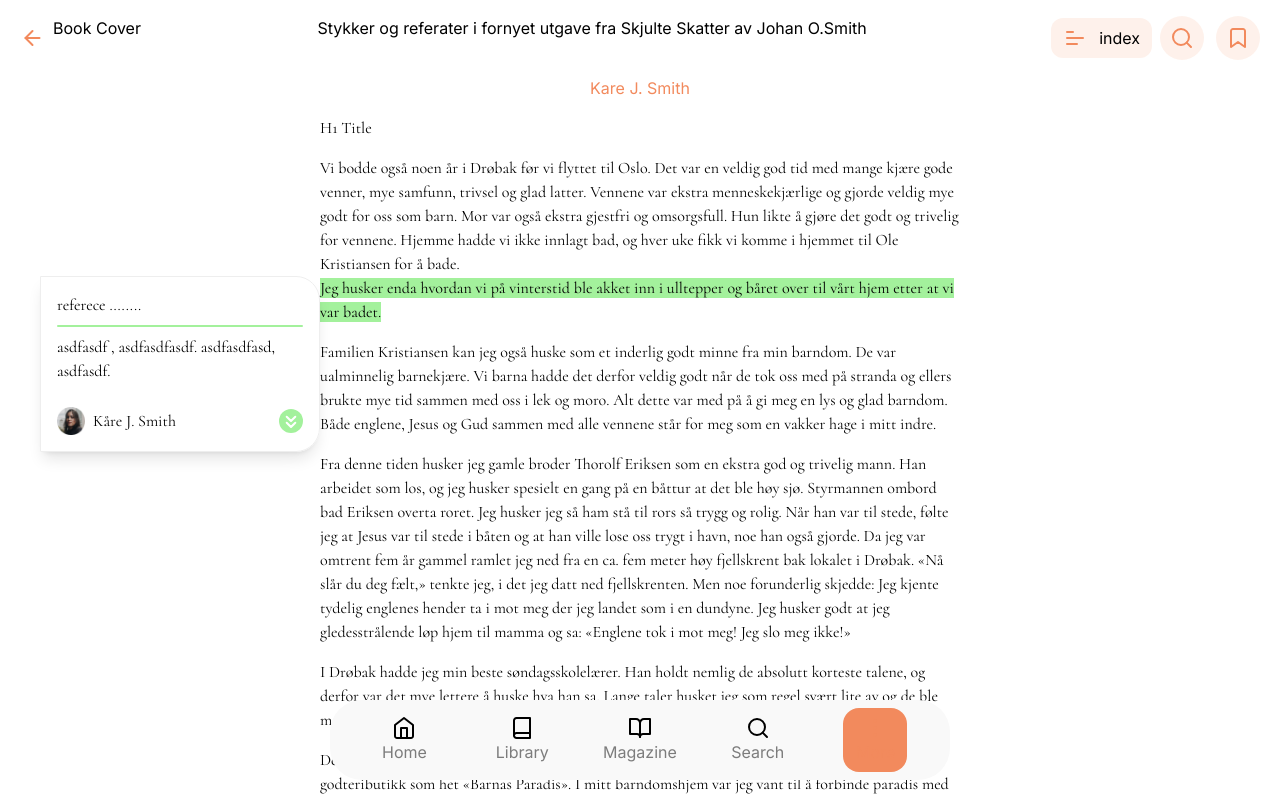
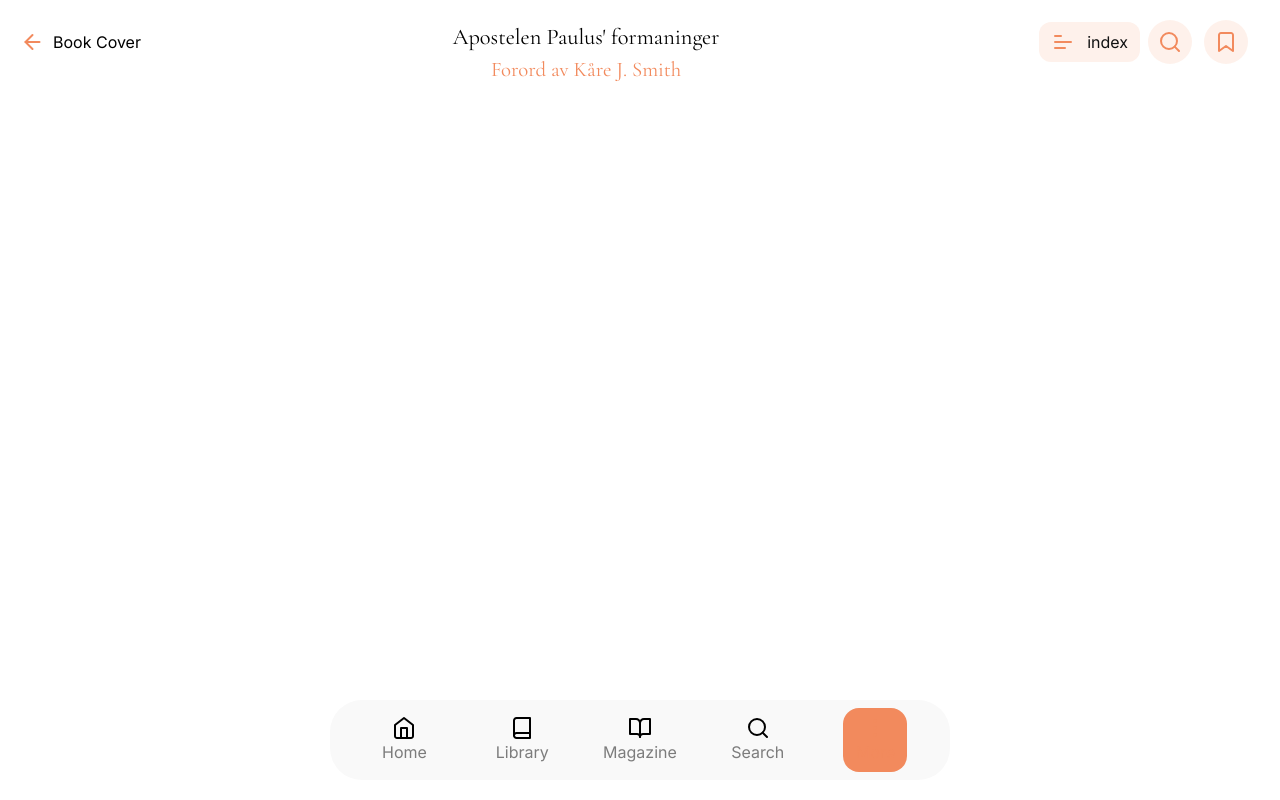
Before and after one commit to besiw/ssf-nextjs-app, a Next.js app: page /en/book in a window 1280 px wide. Built offline with nearby package versions, Linux system fonts and the light colour scheme; a web font is replaced by a local one.

Commit message:
书本标题BooksTitle

```diff
--- a/app/[locale]/book/page.tsx
+++ b/app/[locale]/book/page.tsx
@@ -3,12 +3,11 @@
 import MainTemplate from "@/components/MainTemplate";
 import BookContent from "./widgets/BookContent";
 import BooksTitle from "./widgets/BooksTitle";
-import BooksFilter from "@/components/book/BooksFilter";
 
 export default function Home() {
   return (
     <>
-      <MainTemplate
+      {/* <MainTemplate
         scroll
         TopSection={
           <BooksTitle
@@ -20,8 +19,11 @@ export default function Home() {
         LeftColumn={<div />}
         RightColumn={<div />}
         MainSection={<BookContent />}
+      /> */}
+      <BooksTitle
+        bookTitle={"Apostelen Paulus' formaninger "}
+        bookAuthor={"Forord av Kåre J. Smith"}
       />
-      {/* <BooksTitle bookTitle={"111"} bookAuthor={"2223"} /> */}
     </>
   );
 }
--- a/app/[locale]/book/widgets/BooksTitle.tsx
+++ b/app/[locale]/book/widgets/BooksTitle.tsx
@@ -4,12 +4,14 @@ import Image from "next/image";
 import arrowleft from "@/assets/svg/arrowleft-outline-PrimaryColor.svg";
 import chartbar from "@/assets/svg/chartbar-outline-PrimaryColor2.svg";
 import chartbar1 from "@/assets/svg/chartbar-outline-white.svg";
-import arrowdom from "@/assets/svg/chevrondown-outline-PrimaryColor.svg";
 import search from "@/assets/svg/search-light-bg-PrimaryColor.svg";
 import search2 from "@/assets/svg/search-dark-bg-PrimaryColor.svg";
 import bookmark from "@/assets/svg/bookmark-light-bg-round-PrimaryColor.svg";
 import bookmark2 from "@/assets/svg/bookmark-dark-bg-round-PrimaryColor.svg";
 import { useState } from "react";
+import ButtonFilter from "@/components/button/ButtonFilter";
+import ButtonTypeCircle from "@/components/button/ButtonTypeCircle";
+import { cormorant_Garamond } from "@/components/font";
 
 type BooksTitleProps = {
   bookTitle: string;
@@ -17,45 +19,32 @@ type BooksTitleProps = {
 };
 
 const BooksTitle: React.FC<BooksTitleProps> = ({ bookTitle, bookAuthor }) => {
-  const [onsumbit, setOnSumbit] = useState(true);
+  const [isActive, setIsActive] = useState(true);
   return (
     <>
-      <div className="flex justify-between px-5 py-4">
+      <div className="flex justify-between items-center px-5 pb-4">
         <div className="flex">
           <Image src={arrowleft} alt="" />
           <div className=" ml-2">Book Cover</div>
         </div>
-        {bookTitle}
-        {/* <div className="flex bg-PrimaryColor-diaphaneity12 px-3 rounded-xl">
-					<Image src={chartbar} alt="" />
-					<div className="mx-2">index</div>
-					<Image src={arrowdom} alt="" />
-				</div> */}
-        <div className="flex items-center">
-          <button
-            onClick={() => {
-              setOnSumbit(!onsumbit);
-            }}>
-            <div
-              className={`mx-2 flex px-3 py-2 rounded-xl bg-PrimaryColor-200 ${onsumbit && "bg-PrimaryColor-diaphaneity12"}`}>
-              <Image
-                className="mr-3"
-                src={onsumbit ? chartbar : chartbar1}
-                alt=""
-              />
-              index
-            </div>
-          </button>
-          <button>
-            <Image className="mr-3" src={search} alt="search" />
-          </button>
-          <button>
-            <Image src={bookmark} alt="bookmark" />
-          </button>
+        <div className="flex flex-col pt-5">
+          <div className={`text-14 ${cormorant_Garamond.className}`}>
+            {bookTitle}
+          </div>
+          <div
+            className={`flex items-center justify-center text-PrimaryColor-200 text-13 ${cormorant_Garamond.className}`}>
+            {bookAuthor}
+          </div>
         </div>
-      </div>
-      <div className="flex justify-center text-PrimaryColor-200 pb-4">
-        {bookAuthor}
+        <div className="flex">
+          <ButtonFilter
+            index="index"
+            svgCategory={chartbar}
+            svgCategory1={chartbar1}
+          />
+          <ButtonTypeCircle svgCategory={search} svgCategory1={search2} />
+          <ButtonTypeCircle svgCategory={bookmark} svgCategory1={bookmark2} />
+        </div>
       </div>
     </>
   );
--- a/components/book/BookTookTip.tsx
+++ /dev/null
@@ -1,60 +0,0 @@
-import React from "react";
-import share from "@/assets/svg/share-outline-black.svg";
-import notes from "@/assets/svg/notes-outline-black.svg";
-import bookMark from "@/assets/svg/bookmark-outline-black.svg";
-import copy from "@/assets/svg/copy-outline-black.svg";
-import highlights from "@/assets/svg/highlights-outline-black.svg";
-import eve from "@/assets/svg/eve-outline-PrimaryColor.svg";
-import Image from "next/image";
-
-export default function BooksNotes() {
-  return (
-    <div style={{ width: 400 }}>
-      <div className="w-full flex  relative mix-blend-normal">
-        {[
-          { path: share, text: "share" },
-          { path: notes, text: "notes" },
-          { path: bookMark, text: "bookMark" },
-          { path: copy, text: "copy" },
-          { path: highlights, text: "highlights" },
-        ].map((i, index) => {
-          return (
-            <div key={index} className="px-1 flex-col justify-center w-1/5">
-              <Image
-                src={i.path}
-                width={"24"}
-                height={"24"}
-                alt={i.text}
-                className="mx-auto pt-3"
-              />
-              <div className="text-center text-8">{i.text}</div>
-            </div>
-          );
-        })}
-      </div>
-      <div className="w-full px-3 pt-2">
-        <hr />
-        <div className="flex pt-5">
-          {[
-            "bg-pink-200",
-            "bg-cyan-200",
-            "bg-green-200",
-            "bg-PrimaryColor-200",
-            "bg-yellow-100",
-          ].map((color, index) => {
-            return (
-              <div key={index} className="pr-3">
-                <div className={`w-7 h-7 rounded-full ${color}`}></div>
-              </div>
-            );
-          })}
-          <div className=" h-7 border-l-2"></div>
-          <div className="flex justify-around items-center pl-2 w-full">
-            <Image src={eve} alt="" className="" />
-            <div className="text-8 pl-2">Visible to community</div>
-          </div>
-        </div>
-      </div>
-    </div>
-  );
-}
--- a/components/book/Books.tsx
+++ b/components/book/Books.tsx
@@ -1,10 +1,10 @@
-'use client';
+"use client";
 
-import Image, { StaticImageData } from 'next/image';
+import Image, { StaticImageData } from "next/image";
 
-import { Link } from '@/middleware';
-import Heart from '@/components/book/Heart';
-import { cormorant_Garamond } from '@/components/font';
+import { Link } from "@/middleware";
+import Heart from "@/components/book/Heart";
+import { cormorant_Garamond } from "@/components/font";
 type BooksProps = {
   path?: StaticImageData | undefined;
   text?: string | undefined;
@@ -22,20 +22,23 @@ const Books: React.FC<BooksProps> = ({
   const path = `/book`;
   return (
     <div
-			className={`flex flex-col mb-4 md:flex-row w-1/2 ${width} ${cormorant_Garamond.className}`}
-		>
+      className={`flex flex-col mb-4 md:flex-row w-1/2 ${width} ${cormorant_Garamond.className}`}>
       <Link
         href={path}
-				className="overflow-hidden rounded rounded-lg"
+        className="overflow-hidden rounded-lg relative"
         style={{
           width: 144,
           height: 182,
-				}}
-			>
-				<Image src={src} alt={text} width={'144'} />
+        }}>
+        <div className=" left-2 bottom-2 w-8 h-8 bg-white flex justify-center items-center rounded-full md:hidden absolute ">
+          <Heart />
+        </div>
+        <Image src={src} alt={text} width={"144"} />
       </Link>
       <div className="px-6 0.5sm:pt-3 flex-1">
+        <div className=" hidden md:block">
           <Heart />
+        </div>
         <Link href={path}>
           <div className="max-h-15">{text?.substring(0, 40)}</div>
           <div className=" text-10">{author}</div>
--- a/components/book/BooksTitle.tsx
+++ /dev/null
@@ -1,62 +0,0 @@
-import Image from "next/image";
-import arrowleft from "@/assets/svg/arrowleft-outline-PrimaryColor.svg";
-import chartbar from "@/assets/svg/chartbar-outline-PrimaryColor2.svg";
-import arrowdom from "@/assets/svg/chevrondown-outline-PrimaryColor.svg";
-
-export default function BooksTitle() {
-  return (
-    <>
-      <div className="flex justify-between px-5 pt-8">
-        <div className="flex">
-          <Image src={arrowleft} alt="" />
-          <div className=" ml-2">Book Cover</div>
-        </div>
-        Stykker og referater i fornyet utgave fra Skjulte Skatter av Johan
-        O.Smith
-        <div className="flex bg-PrimaryColor-diaphaneity12 px-3 py-2 rounded-3xl">
-          <Image src={chartbar} alt="" />
-          <div className="mx-2">Index</div>
-          <Image src={arrowdom} alt="" />
-        </div>
-      </div>
-      <div className="flex justify-center text-PrimaryColor-200 pt-4">
-        Forord av Kåre J. Smith
-      </div>
-    </>
-  );
-}
-/*"use client";
-
-import Image from "next/image";
-import arrowleft from "@/assets/svg/arrowleft-outline-PrimaryColor.svg";
-import chartbar from "@/assets/svg/chartbar-outline-PrimaryColor2.svg";
-import arrowdom from "@/assets/svg/chevrondown-outline-PrimaryColor.svg";
-
-type BooksTitleProps = {
-  bookTitle: string;
-  bookAuthor: string;
-};
-
-const BooksTitle: React.FC<BooksTitleProps> = ({ bookTitle, bookAuthor }) => {
-  return (
-    <>
-      <div className="flex justify-between px-5 pt-8">
-        <div className="flex">
-          <Image src={arrowleft} alt="" />
-          <div className=" ml-2">Book Cover</div>
-        </div>
-        {bookTitle}
-        <div className="flex bg-PrimaryColor-diaphaneity12 px-3 rounded-xl">
-          <Image src={chartbar} alt="" />
-          <div className="mx-2">index</div>
-          <Image src={arrowdom} alt="" />
-        </div>
-      </div>
-      <div className="flex justify-center text-PrimaryColor-200 pt-4">
-        {bookAuthor}
-      </div>
-    </>
-  );
-};
-export default BooksTitle;
-*/
--- /dev/null
+++ b/components/button/ButtonFilter.tsx
@@ -0,0 +1,43 @@
+"use client";
+
+import Image from "next/image";
+import arrowleft from "@/assets/svg/arrowleft-outline-PrimaryColor.svg";
+import chartbar from "@/assets/svg/chartbar-outline-PrimaryColor2.svg";
+import chartbar1 from "@/assets/svg/chartbar-outline-white.svg";
+import arrowdom from "@/assets/svg/chevrondown-outline-PrimaryColor.svg";
+import search from "@/assets/svg/search-light-bg-PrimaryColor.svg";
+import search2 from "@/assets/svg/search-dark-bg-PrimaryColor.svg";
+import bookmark from "@/assets/svg/bookmark-light-bg-round-PrimaryColor.svg";
+import bookmark2 from "@/assets/svg/bookmark-dark-bg-round-PrimaryColor.svg";
+import { useState } from "react";
+type ButtonFilterProps = {
+  index: string;
+  svgCategory: string;
+  svgCategory1: string;
+};
+const ButtonFilter: React.FC<ButtonFilterProps> = ({
+  index,
+  svgCategory,
+  svgCategory1,
+}) => {
+  const [isActive, setIsActive] = useState(true);
+  return (
+    <button
+      onClick={() => {
+        setIsActive(!isActive);
+      }}>
+      <div
+        className={`mx-2 flex px-3 py-2 rounded-xl bg-PrimaryColor-200 ${isActive && "bg-PrimaryColor-diaphaneity12"}`}>
+        <Image
+          className="mr-3"
+          src={isActive ? svgCategory : svgCategory1}
+          alt=""
+        />
+        <div className={`${isActive ? "text-black-200" : "text-white"}`}>
+          {index}
+        </div>
+      </div>
+    </button>
+  );
+};
+export default ButtonFilter;
--- /dev/null
+++ b/components/button/ButtonTypeCircle.tsx
@@ -0,0 +1,28 @@
+"use client";
+
+import Image from "next/image";
+import { useState } from "react";
+
+type ButtonTypeCircleProps = {
+  svgCategory: string;
+  svgCategory1: string;
+};
+const ButtonTypeCircle: React.FC<ButtonTypeCircleProps> = ({
+  svgCategory,
+  svgCategory1,
+}) => {
+  const [isActive, setIsActive] = useState(true);
+  return (
+    <button
+      onClick={() => {
+        setIsActive(!isActive);
+      }}>
+      <Image
+        className="mr-3"
+        src={isActive ? svgCategory : svgCategory1}
+        alt="search"
+      />
+    </button>
+  );
+};
+export default ButtonTypeCircle;
```
Also changed, not shown: app/[locale]/book/widgets/ContentToolBox.tsx (+43 -51 lines), app/[locale]/books/widgets/BooksFilter.tsx (+7 -10 lines). Lines whose indentation alone changed are shown as unchanged.
